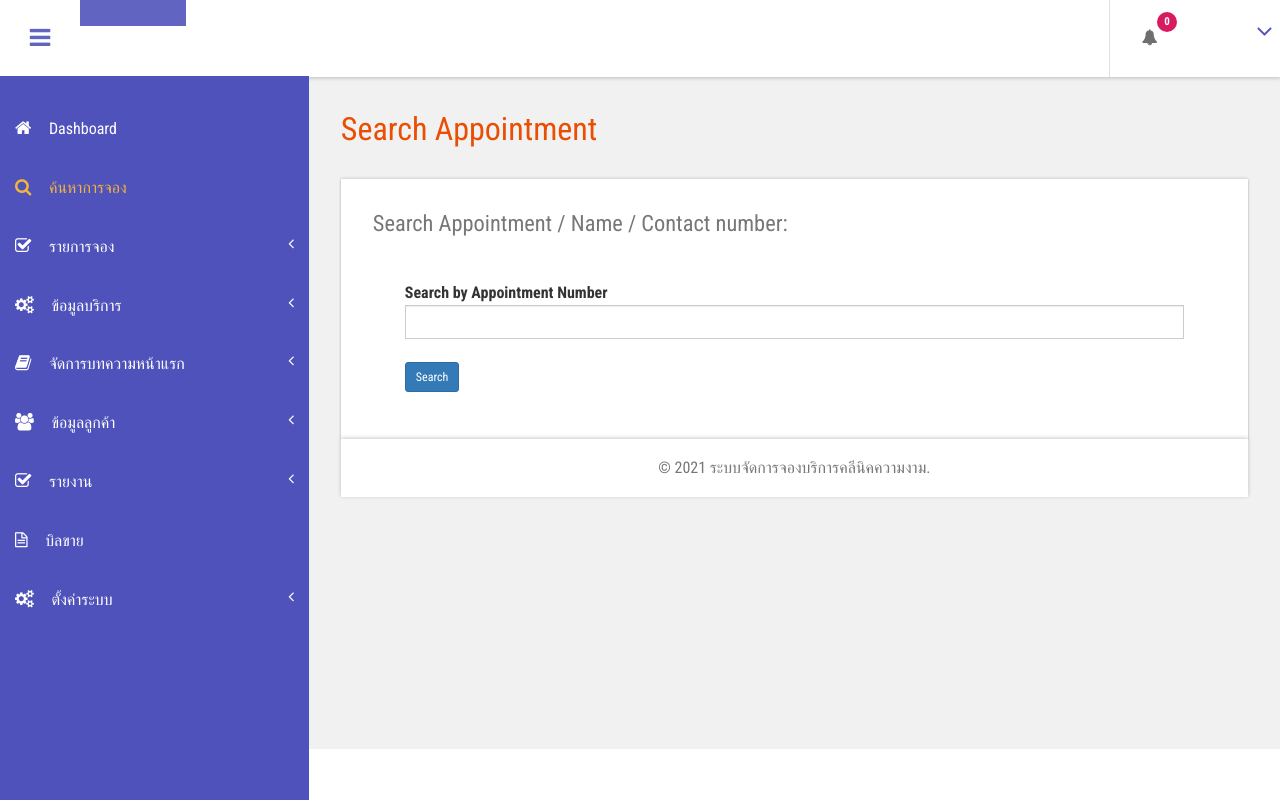
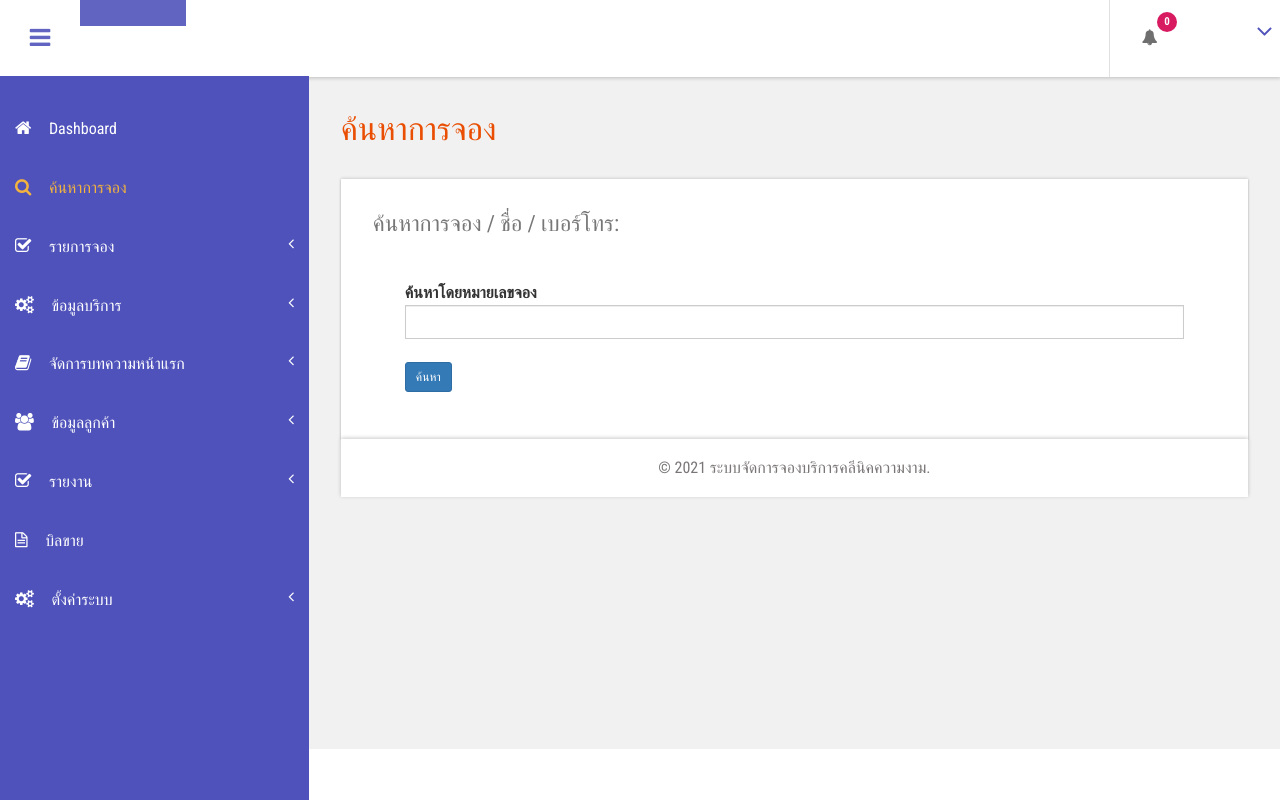
Before and after one commit to deksamrong/BeautyClinic, a PHP site: page /admin/search-appointment.php in a window 1280 px wide. Run offline with PHP 8.4, Linux system fonts and the light colour scheme; the visitor is signed in with stand-in values (Sample User, id 1); data that the repository does not hold is empty.

Commit message:
แก้ไข

```diff
--- a/admin/accepted-appointment.php
+++ b/admin/accepted-appointment.php
@@ -12,7 +12,7 @@ if (strlen($_SESSION['bpmsaid']==0)) {
 <!DOCTYPE HTML>
 <html>
 <head>
-<title>ระบบจัดการคลินิกความงาม || Accepted Appointment</title>
+<title>ระบบจัดการคลินิกความงาม</title>
 
 <script type="application/x-javascript"> addEventListener("load", function() { setTimeout(hideURLbar, 0); }, false); function hideURLbar(){ window.scrollTo(0,1); } </script>
 <!-- Bootstrap Core CSS -->
--- a/admin/customer-list.php
+++ b/admin/customer-list.php
@@ -12,7 +12,7 @@ if (strlen($_SESSION['bpmsaid']==0)) {
 <!DOCTYPE HTML>
 <html>
 <head>
-<title>BPMS || Customer List</title>
+<title>ระบบจัดการคลินิกความงาม</title>
 
 <script type="application/x-javascript"> addEventListener("load", function() { setTimeout(hideURLbar, 0); }, false); function hideURLbar(){ window.scrollTo(0,1); } </script>
 <!-- Bootstrap Core CSS -->
--- a/admin/search-appointment.php
+++ b/admin/search-appointment.php
@@ -12,7 +12,7 @@ if (strlen($_SESSION['bpmsaid']==0)) {
 <!DOCTYPE HTML>
 <html>
 <head>
-<title>BPMS || Search Appointment</title>
+<title>ระบบจัดการคลินิกความงาม</title>
 
 <script type="application/x-javascript"> addEventListener("load", function() { setTimeout(hideURLbar, 0); }, false); function hideURLbar(){ window.scrollTo(0,1); } </script>
 <!-- Bootstrap Core CSS -->
@@ -54,12 +54,12 @@ if (strlen($_SESSION['bpmsaid']==0)) {
 		<div id="page-wrapper">
 			<div class="main-page">
 				<div class="tables">
-					<h3 class="title1">Search Appointment</h3>
+					<h3 class="title1">ค้นหาการจอง</h3>
 
 
 
 					<div class="table-responsive bs-example widget-shadow">
-						<h4>Search Appointment / Name / Contact number:</h4>
+						<h4>ค้นหาการจอง / ชื่อ / เบอร์โทร:</h4>
 	<div class="form-body">
 							<form method="post" name="search" action="">
 								<p style="font-size:16px; color:red" align="center"> <?php if($msg){
@@ -67,10 +67,10 @@ if (strlen($_SESSION['bpmsaid']==0)) {
   }  ?> </p>
 
 
-							 <div class="form-group"> <label for="exampleInputEmail1">Search by Appointment Number</label> <input id="searchdata" type="text" name="searchdata" required="true" class="form-control">
+							 <div class="form-group"> <label for="exampleInputEmail1">ค้นหาโดยหมายเลขจอง</label> <input id="searchdata" type="text" name="searchdata" required="true" class="form-control">
 
 							<br>
-							  <button type="submit" name="search" class="btn btn-primary btn-sm">Search</button> </form>
+							  <button type="submit" name="search" class="btn btn-primary btn-sm">ค้นหา</button> </form>
 						</div>
 
 <?php
@@ -79,9 +79,9 @@ if(isset($_POST['search']))
 
 $sdata=$_POST['searchdata'];
   ?>
-  <h4 align="center">Result against "<?php echo $sdata;?>" keyword </h4>
+  <h4 align="center">ค้นหา "<?php echo $sdata;?>"  </h4>
 
-						<table class="table table-bordered"> <thead> <tr> <th>#</th> <th> Appointment Number</th> <th>Name</th><th>Mobile Number</th> <th>Appointment Date</th><th>Appointment Time</th><th>Action</th> </tr> </thead> <tbody>
+						<table class="table table-bordered"> <thead> <tr> <th>#</th> <th> หมายเลขจอง</th> <th>ชื่อลูกค้า</th><th>เบอร์ติดต่อ</th> <th>วันที่จอง</th><th>เวลาที่จอง</th><th>Action</th> </tr> </thead> <tbody>
 <?php
 $ret=mysqli_query($con,"select *from  tblappointment where AptNumber like '%$sdata%' || Name like '%$sdata%' || PhoneNumber like '%$sdata%'");
 $num=mysqli_num_rows($ret);
@@ -91,11 +91,12 @@ while ($row=mysqli_fetch_array($ret)) {
 
 ?>
 
-						 <tr> <th scope="row"><?php echo $cnt;?></th> <td><?php  echo $row['AptNumber'];?></td> <td><?php  echo $row['Name'];?></td><td><?php  echo $row['PhoneNumber'];?></td><td><?php  echo $row['AptDate'];?></td> <td><?php  echo $row['AptTime'];?></td> <td><a href="view-appointment.php?viewid=<?php echo $row['ID'];?>">View</a></td> </tr>   <?php
+						 <tr> <th scope="row"><?php echo $cnt;?></th> <td><?php  echo $row['AptNumber'];?></td>
+						 <td><?php  echo $row['Name'];?></td><td><?php  echo $row['PhoneNumber'];?></td><td><?php  echo $row['AptDate'];?></td> <td><?php  echo $row['AptTime'];?></td> <td><a href="view-appointment.php?viewid=<?php echo $row['ID'];?>">View</a></td> </tr>   <?php
 $cnt=$cnt+1;
 } } else { ?>
   <tr>
-    <td colspan="8"> No record found against this search</td>
+    <td colspan="8"> ไม่พบข้อมูล</td>
 
   </tr>
 
--- a/admin/search-invoices.php
+++ b/admin/search-invoices.php
@@ -78,7 +78,7 @@ if(isset($_POST['search']))
 
 $sdata=$_POST['searchdata'];
   ?>
-  <h4 align="center">Result against "<?php echo $sdata;?>" keyword </h4>
+  <h4 align="center">ค้นหาอีกครั้ง "<?php echo $sdata;?>" keyword </h4>
 						<table class="table table-bordered">
 							<thead> <tr>
 								<th>#</th>
--- a/admin/view-appointment.php
+++ b/admin/view-appointment.php
@@ -30,7 +30,7 @@ if(isset($_POST['submit']))
 <!DOCTYPE HTML>
 <html>
 <head>
-<title>ระบบจัดการจองบริการ || View Appointment</title>
+<title>ระบบจัดการจองบริการ || มูลอาคลินิก</title>
 
 <script type="application/x-javascript"> addEventListener("load", function() { setTimeout(hideURLbar, 0); }, false); function hideURLbar(){ window.scrollTo(0,1); } </script>
 <!-- Bootstrap Core CSS -->
```
Also changed, not shown: admin/contact-us.php (+8 -3 lines).
